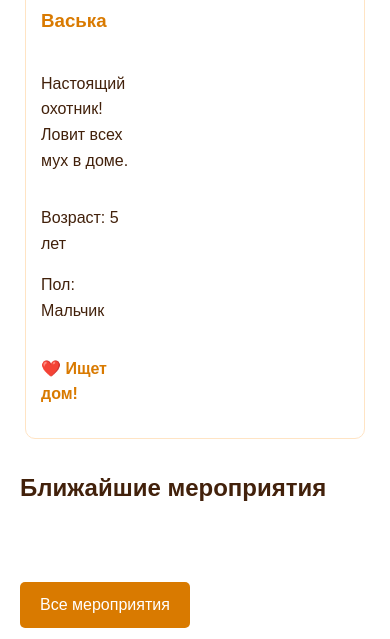
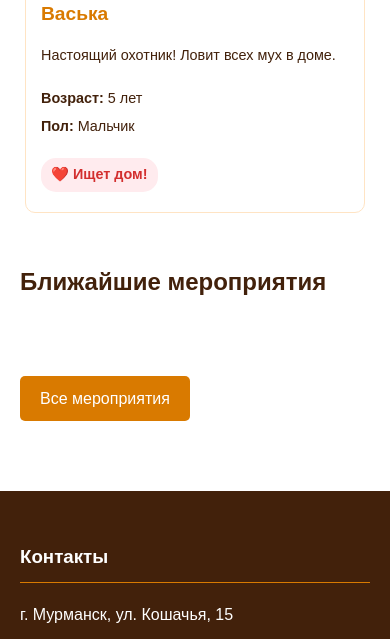
Before and after one commit to quant-aura/take_your_soul, a plain HTML site: page index.html in a window 390 px wide. Shown: the part 909-1548 px from the top of the page. Drawn offline with Linux system fonts and the light colour scheme.

Commit message:
Renovation3

```diff
--- a/css/style.css
+++ b/css/style.css
@@ -112,10 +112,13 @@ main {
 }
 
 .card {
+    display: flex;
     border: 1px solid var(--light-orange);
     border-radius: 10px;
     overflow: hidden;
     transition: transform 0.3s, box-shadow 0.3s;
+    height: 250px;
+    margin-bottom: 20px;
 }
 
 .card:hover {
@@ -124,46 +127,55 @@ main {
 }
 
 .card img {
-    width: 100%;
-    height: 200px;
+    width: 40%;
+    height: 100%;
     object-fit: cover;
 }
 
-.card-content {
+.card-content, .cat-info {
+    width: 60%;
     padding: 15px;
+    display: flex;
+    flex-direction: column;
 }
 
 .card h3 {
-    margin-top: 0;
+    margin: 0 0 10px 0;
     color: var(--orange);
+    font-size: 1.2rem;
 }
 
-.cat-info {
-    width: 66.66%;
-    padding: 15px;
-    display: flex;
-    flex-direction: column;
-    justify-content: space-between;
+.card p {
+    margin: 5px 0;
+    font-size: 0.9rem;
+}
+
+.status-badge {
+    margin-top: auto;
+    padding: 5px 10px;
+    border-radius: 15px;
+    display: inline-block;
+    font-weight: bold;
+    width: fit-content;
+}
+
+.found-home {
+    background-color: #e6f7ee;
+    color: #0a8754;
 }
 
 .looking-home {
-    color: var(--orange);
-    font-weight: bold;
+    background-color: #ffebee;
+    color: #d32f2f;
 }
 
-.found-home {
-    color: green;
-    font-weight: bold;
+.cat-details {
+    margin: 10px 0;
 }
 
-.found-home {
-    color: green;
+.cat-details span {
     font-weight: bold;
-}
-
-.looking-home {
-    color: var(--orange);
-    font-weight: bold;
+    color: var(--brown);
 }
 
 .event-date {
@@ -217,7 +229,17 @@ footer {
         font-size: 2rem;
     }
 
-    .cat-info {
-        width: 30%;
+    .card {
+        flex-direction: column;
+        height: auto;
+    }
+
+    .card img {
+        width: 100%;
+        height: 200px;
+    }
+
+    .card-content, .cat-info {
+        width: 100%;
     }
 }
--- a/js/main.js
+++ b/js/main.js
@@ -1,69 +1,78 @@
 document.addEventListener('DOMContentLoaded', async () => {
     try {
-        const catsResponse = await fetch('data/cats.csv');
-        if (!catsResponse.ok) {
-            throw new Error('Ошибка загрузки CSV с котиками');
-        }
-        const catsData = await catsResponse.text();
-        const allCats = parseCSV(catsData);
-
-        const catsSeekingHome = allCats.filter(cat => cat.found_home === 'Нет');
-
-        const container = document.getElementById('featured-cats-container');
-        if (!container) {
-            console.error('Контейнер featured-cats-container не найден');
-            return;
+        const response = await fetch('data/cats.csv');
+        if (!response.ok) {
+            throw new Error('Ошибка загрузки данных');
         }
 
-        container.innerHTML = catsSeekingHome.map(cat => `
-            <div class="card">
-                <img src="${cat.photo_url}" alt="${cat.name}" onerror="this.src='assets/no-image.jpg'">
-                <div class="cat-info">
-                    <h3>${cat.name}</h3>
-                    <p>${cat.description}</p>
-                    <div class="cat-details">
-                        <p><span>Возраст:</span> ${cat.age}</p>
-                        <p><span>Пол:</span> ${cat.gender}</p>
-                    </div>
-                    <p class="looking-home status-badge">❤️ Ищет дом!</p>
-                </div>
-            </div>
-        `).join('');
+        const data = await response.text();
+        const cats = parseCSV(data);
 
-        try {
-            const eventsResponse = await fetch('data/events.csv');
-            if (eventsResponse.ok) {
-                const eventsData = await eventsResponse.text();
-                const events = parseCSV(eventsData);
-                displayFeaturedEvents(events.filter(event => event.is_upcoming === 'Да').slice(0, 2));
+        const featuredContainer = document.getElementById('featured-cats-container');
+        if (featuredContainer) {
+            displayCats(
+                cats.filter(cat => cat.found_home === 'Нет').slice(0, 3),
+                'featured-cats-container'
+            );
         }
-        } catch (eventsError) {
-            console.error('Ошибка загрузки мероприятий:', eventsError);
+
+        const seekingContainer = document.getElementById('cats-seeking-home');
+        const foundContainer = document.getElementById('cats-with-home');
+
+        if (seekingContainer && foundContainer) {
+            displayCats(
+                cats.filter(cat => cat.found_home === 'Нет'),
+                'cats-seeking-home'
+            );
+            displayCats(
+                cats.filter(cat => cat.found_home === 'Да'),
+                'cats-with-home'
+            );
         }
 
     } catch (error) {
         console.error('Ошибка:', error);
-        const container = document.getElementById('featured-cats-container');
+        const container = document.getElementById('featured-cats-container') ||
+                            document.getElementById('cats-seeking-home');
         if (container) {
             container.innerHTML = '<p class="error">Не удалось загрузить данные о котиках</p>';
         }
     }
 });
 
-function displayFeaturedEvents(events) {
-    const container = document.getElementById('featured-events-container');
-    if (container) {
-        container.innerHTML = events.map(event => `
-            <!-- Ваш HTML для мероприятий -->
+function displayCats(cats, containerId) {
+    const container = document.getElementById(containerId);
+    if (!container) {
+        console.error(`Контейнер ${containerId} не найден`);
+        return;
+    }
+
+    container.innerHTML = cats.map(cat => `
+        <div class="card">
+            <img src="${cat.photo_url}" alt="${cat.name}"
+                onerror="this.src='assets/no_image.png'" loading="lazy">
+            <div class="cat-info">
+                <h3>${cat.name}</h3>
+                <p class="cat-description">${cat.description}</p>
+                <div class="cat-details">
+                    <p><span class="detail-label">Возраст:</span> ${cat.age}</p>
+                    <p><span class="detail-label">Пол:</span> ${cat.gender}</p>
+                </div>
+                <p class="${cat.found_home === 'Да' ? 'found-home' : 'looking-home'} status-badge">
+                    ${cat.found_home === 'Да' ? '🏠 Обрёл дом!' : '❤️ Ищет дом!'}
+                </p>
+            </div>
+        </div>
     `).join('');
-    }
 }
 
 function parseCSV(csv) {
     const lines = csv.split('\n');
     const headers = lines[0].split(',').map(h => h.trim());
 
-    return lines.slice(1).filter(line => line.trim() !== '').map(line => {
+    return lines.slice(1)
+        .filter(line => line.trim() !== '')
+        .map(line => {
             const values = line.split(',');
             return headers.reduce((obj, header, index) => {
                 obj[header] = values[index]?.trim();
```
Also changed, not shown: cats.html (+0 -1 lines), js/cats.js (deleted, +0 -54 lines). Lines whose indentation alone changed are shown as unchanged.
